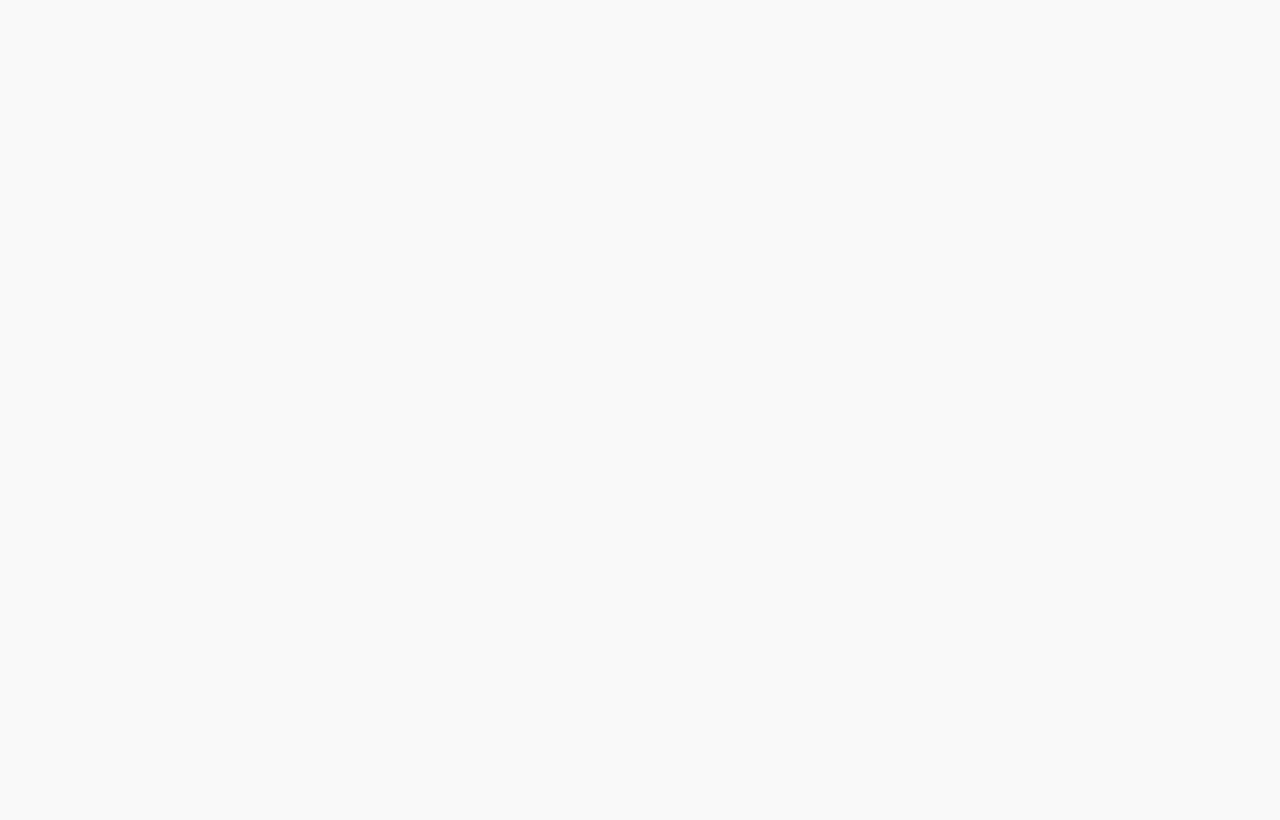
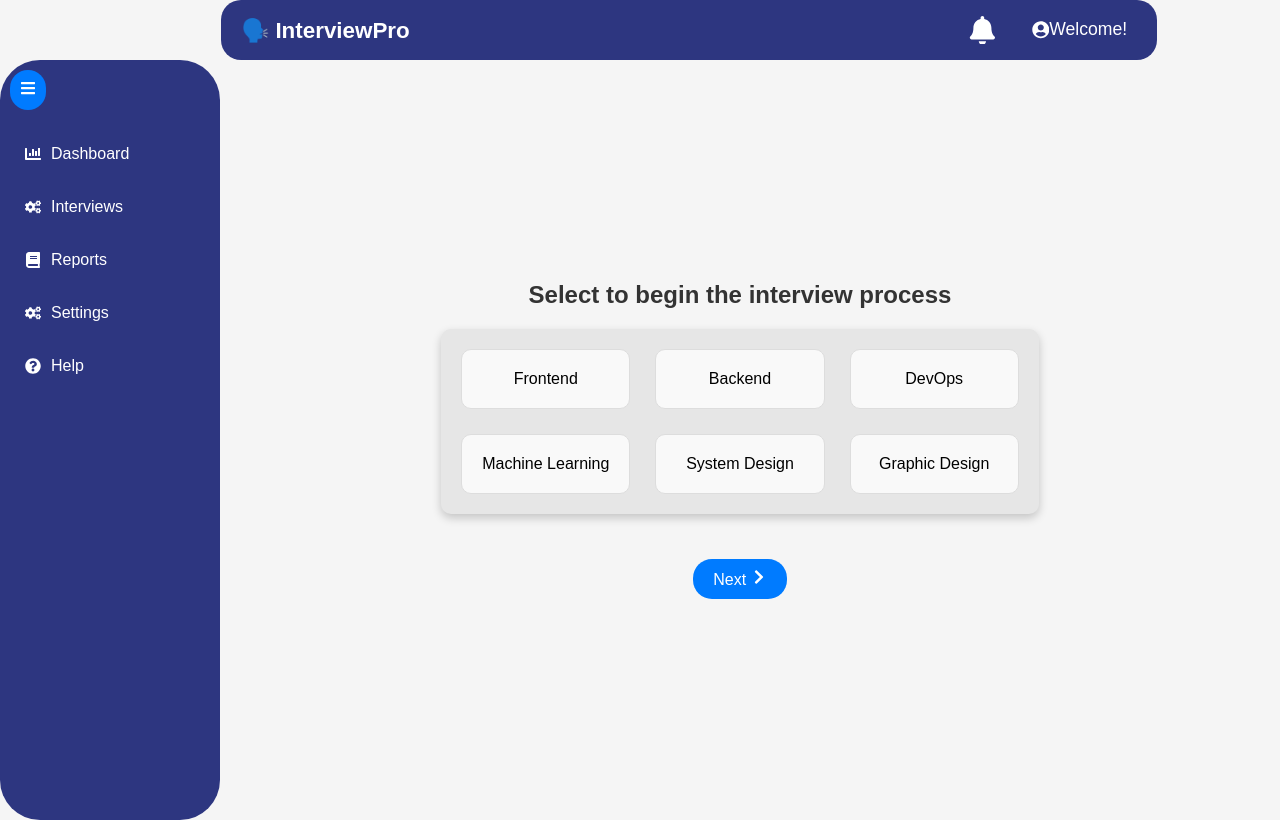
Before and after one commit to Krishchal/InterviewProAI, a React (Vite) app in the folder interviewPro/: page /dashboard in a window 1280 px wide. Before the commit this address had no page. Built offline with nearby package versions, Linux system fonts and the light colour scheme.

Commit message:
dashboard-auth-integrated commit

```diff
--- a/interviewPro/package.json
+++ b/interviewPro/package.json
@@ -12,6 +12,7 @@
   "dependencies": {
     "react": "^18.3.1",
     "react-dom": "^18.3.1",
+    "react-icons": "^5.3.0",
     "react-router-dom": "^6.28.0",
     "react-toastify": "^10.0.6"
   },
--- a/interviewPro/src/App.jsx
+++ b/interviewPro/src/App.jsx
@@ -5,6 +5,7 @@
 import Home from './pages/Home'
 import { useState } from 'react'
 import RefreshHandler from './RefreshHandler'
+import Dashboard from './pages/Dashboard'
 
 function App() {
 
@@ -21,7 +22,12 @@
 
         <Route path='/login' element={<Login/>}/>
         <Route path='/signup' element={<Signup/>}/>
+        <Route path='/dashboard' element={<Dashboard/>}/>  {/*just to test*/}
+
+
         <Route path='/home' element={ <PrivateRoute element={ <Home />}/> } />
+        <Route path='/dashboard' element={ <PrivateRoute element={ <Dashboard />}/> } />
+
       </Routes>
     </div>
   )
--- a/interviewPro/src/RefreshHandler.jsx
+++ b/interviewPro/src/RefreshHandler.jsx
@@ -1,5 +1,5 @@
 //once user logged in, even if the user change the route to other such as
-//login,signup then until the token is on local storage the user will be redirected to the homepage
+// login,signup then until the token is on local storage the user will be redirected to the homepage
 
 import { useEffect } from "react";
 import { useLocation, useNavigate } from "react-router-dom"
@@ -16,7 +16,7 @@
                 location.pathname === '/login' ||
                 location.pathname === './signup'
             ){
-                navigate('/home', {replace : false}) ;
+                navigate('/dashboard', {replace : false}) ;
             }
         }
     },[ location, navigate, setIsAuthenticated])
--- a/interviewPro/src/main.jsx
+++ b/interviewPro/src/main.jsx
@@ -2,6 +2,7 @@
 import { createRoot } from 'react-dom/client'
 import './index.css'
 import App from './App.jsx'
+
 import { BrowserRouter} from 'react-router-dom'
 import 'react-toastify/ReactToastify.css'
 
--- /dev/null
+++ b/interviewPro/src/pages/Dashboard.css
@@ -0,0 +1,218 @@
+/* Global Styles */
+body {
+  margin: 0;
+  font-family: 'Arial', sans-serif;
+  background-color: #f5f5f5; /* Background color */
+  height: 100vh; /* Ensure body takes full viewport height */
+  overflow: hidden; /* Prevent scrolling */
+}
+
+/* Navbar Styles */
+.navbar {
+  height: 60px;
+  width: 70%; /* Make the navbar span the full width */
+  display: flex;
+  justify-content: space-between;
+  align-items: center;
+  padding: 0 20px;
+  background-color: rgb(45, 54, 128); /* Updated color to match sidebar */
+  color: white;
+  position: fixed; /* Ensure navbar stays fixed at the top */
+  top: 0;
+  border-radius: 20px;
+
+  z-index: 2; /* Ensure it overlaps other components */
+}
+
+.logo {
+  font-size: 1.4em;
+  font-weight: bold;
+}
+
+.nav-right {
+  display: flex;
+  align-items: center;
+  gap: 15px;
+}
+
+.notification-btn,
+.profile-btn {
+  background: none;
+  border: none;
+  color: white;
+  cursor: pointer;
+  font-size: 1.8em;
+  display: flex;
+  align-items: center;
+}
+
+.profile-btn {
+  font-size: 1.1em;
+}
+
+/* Dropdown styles */
+.profile {
+  position: relative;
+}
+
+
+
+.dropdown {
+  position: absolute;
+  top: 50px;
+  right: 0;
+  background-color: white;
+  color: black;
+  border: 1px solid #ddd;
+  border-radius: 8px;
+  padding: 10px;
+  width: 150px;
+  box-shadow: 0 4px 8px rgba(0, 0, 0, 0.1);
+  z-index: 10;
+}
+
+.dropdown a {
+  display: block;
+  padding: 8px 10px;
+  text-decoration: none;
+  color: black;
+  border-radius: 5px;
+}
+
+.dropdown a:hover {
+  background-color: #ddd;
+}
+
+/* Sidebar Styles */
+.sidebar {
+  position: fixed;
+  top: 60px; /* Start the sidebar below the navbar */
+  left: 0;
+  height: calc(100vh - 60px); /* Adjust height to account for navbar */
+  width: 200px;
+  background-color: rgb(45, 54, 128); /* Updated color */
+  color: white;
+  padding: 10px;
+  transition: width 0.3s ease;
+  z-index: 1; /* Ensure it stays behind the navbar */
+  border-radius: 40px;
+}
+
+.sidebar.minimized {
+  width: 60px;
+}
+
+.sidebar ul {
+  list-style: none;
+  padding: 0;
+  margin: 20px 0;
+}
+
+.sidebar ul li {
+  padding: 15px;
+  margin: 5px 0;
+  cursor: pointer;
+  border-radius: 10px;
+  transition: background-color 0.3s ease;
+}
+
+.sidebar ul li:hover {
+  background-color: #c1c7ce45;
+}
+
+.sidebar ul li a {
+  text-decoration: none;
+  color: white;
+  display: flex;
+  align-items: center;
+  gap: 10px;
+}
+
+/* Main Content Styles */
+.main-content {
+  margin-left: 200px;
+  margin-top: 60px; /* Adjust content placement to account for navbar */
+  padding: 20px;
+  height: calc(100vh - 60px); /* Full height of viewport minus navbar */
+  display: flex;
+  flex-direction: column;
+  align-items: center;
+  justify-content: center; /* Center content both vertically and horizontally */
+  transition: margin-left 0.3s ease;
+}
+
+.main-content.expanded {
+  margin-left: 60px;
+}
+
+/* Header above menu container */
+.header-text {
+  font-size: 1.5em;
+  margin-bottom: 20px;
+  color: #333;
+}
+
+/* Centered Menu Container */
+.menu-container {
+  display: flex;
+  flex-direction: column;
+  align-items: center;
+  justify-content: center;
+  gap: 25px;
+}
+
+.menu-grid {
+  display: grid;
+  grid-template-columns: repeat(3, 1fr);
+  gap: 25px;
+  padding: 20px;
+  background-color: #e6e6e6; /* Slightly darker than background */
+  box-shadow: 0 4px 10px rgba(0, 0, 0, 0.2); /* Subtle shadow effect */
+  border-radius: 10px;
+}
+
+.menu-item {
+  padding: 20px;
+  text-align: center;
+  background-color: #f9f9f9;
+  border: 1px solid #ddd;
+  border-radius: 10px;
+  cursor: pointer;
+  transition: background-color 0.3s ease, transform 0.3s ease;
+  position: relative;
+}
+
+.menu-item:hover {
+  background-color: #007bff;
+  color: white;
+  transform: translateY(-5px);
+}
+
+.menu-item.selected {
+  background-color: #28a745;
+  color: white;
+}
+
+.menu-item .tick {
+  position: absolute;
+  top: 10px;
+  right: 10px;
+  font-size: 1.2em;
+}
+
+/* Next Button */
+.next-button {
+  display: block;
+  margin-top: 20px;
+  padding: 10px 20px;
+  background-color: #007bff;
+  color: white;
+  text-decoration: none;
+  border-radius: 19px;
+  transition: background-color 0.3s ease;
+  text-align: center;
+}
+
+.next-button:hover {
+  background-color: #0056b3;
+}
--- /dev/null
+++ b/interviewPro/src/pages/Dashboard.jsx
@@ -0,0 +1,128 @@
+import  { useState, useEffect } from "react";
+import { FaUserCircle, FaBell, FaBars, FaChevronRight, FaCheck, FaChartBar, FaCogs, FaBook, FaQuestionCircle } from "react-icons/fa";
+import { Link, useNavigate } from "react-router-dom"; // Import Link from react-router-dom
+import "./Dashboard.css";
+import { handleError, handleSuccess } from "../utils";
+import { ToastContainer } from "react-toastify";
+
+const Dashboard = () => {
+  const [sidebarMinimized, setSidebarMinimized] = useState(false);
+  const [selectedMenu, setSelectedMenu] = useState(null); // Stores the selected value
+  const [dropdownVisible, setDropdownVisible] = useState(false);
+
+  const [loggedInUser, setLoggedInUser] = useState('');
+  const navigate = useNavigate();
+
+  useEffect(() => {
+    setLoggedInUser(localStorage.getItem('loggedInUser'));
+  }, [])
+
+  const handleLogout = (e)=>{
+    localStorage.removeItem('token');
+    localStorage.removeItem('loggedInUser');
+    handleSuccess("you are loggedout");
+    setTimeout(()=>{
+      navigate('/login');
+    },1000)
+
+  }
+
+  const menus = ["Frontend", "Backend", "DevOps", "Machine Learning", "System Design", "Graphic Design"];
+
+  const handleMenuClick = (menu) => {
+    setSelectedMenu(menu); // Store the selected value as a string
+  };
+
+  const toggleSidebar = () => {
+    setSidebarMinimized(!sidebarMinimized);
+  };
+
+  return (
+    <div className="dashboard">
+      {/* Navbar */}
+      <nav className="navbar">
+        <div className="logo">
+          <span role="img" aria-label="logo">
+          🗣️
+          </span>{" "}
+          InterviewPro
+        </div>
+        <div className="nav-right">
+          <button className="notification-btn">
+            <FaBell />
+          </button>
+          <div className="profile">
+            <button className="profile-btn" onClick={() => setDropdownVisible(!dropdownVisible)}>
+              <FaUserCircle /> Welcome! {loggedInUser}
+            </button>
+            {dropdownVisible && (
+              <div className="dropdown">
+                <Link to="/profile">Profile</Link>
+                <Link to="/logout" onClick={handleLogout}>Logout</Link>
+              </div>
+            )}
+          </div>
+        </div>
+      </nav>
+      {/* Sidebar */}
+      <aside className={`sidebar ${sidebarMinimized ? "minimized" : ""}`}>
+        <button className="sidebar-toggle" onClick={toggleSidebar}>
+          <FaBars />
+        </button>
+        <ul>
+          <li>
+            <Link to="/dashboard">
+              <FaChartBar /> {!sidebarMinimized && "Dashboard"}
+            </Link>
+          </li>
+          <li>
+            <Link to="/interviews">
+              <FaCogs /> {!sidebarMinimized && "Interviews"}
+            </Link>
+          </li>
+          <li>
+            <Link to="/reports">
+              <FaBook /> {!sidebarMinimized && "Reports"}
+            </Link>
+          </li>
+          <li>
+            <Link to="/settings">
+              <FaCogs /> {!sidebarMinimized && "Settings"}
+            </Link>
+          </li>
+          <li>
+            <Link to="/help">
+              <FaQuestionCircle /> {!sidebarMinimized && "Help"}
+            </Link>
+          </li>
+        </ul>
+      </aside>
+
+      {/* Main Content */}
+      <main className={`main-content ${sidebarMinimized ? "expanded" : ""}`}>
+        <h2 className="header-text">Select to begin the interview process</h2>
+        <div className="menu-container">
+          <div className="menu-grid">
+            {menus.map((menu) => (
+              <div
+                key={menu}
+                className={`menu-item ${selectedMenu === menu ? "selected" : ""}`}
+                onClick={() => handleMenuClick(menu)}
+              >
+                {menu}
+                {selectedMenu === menu && <span className="tick"><FaCheck /></span> }
+                {console.log("selected menu:", selectedMenu)}
+              </div>
+            ))}
+          </div>
+          <Link to="/next" className="next-button">
+            Next <FaChevronRight />
+          </Link>
+        </div>
+      </main>
+      <ToastContainer />
+    </div>
+  );
+};
+
+export default Dashboard;
--- a/interviewPro/src/pages/Login.jsx
+++ b/interviewPro/src/pages/Login.jsx
@@ -42,7 +42,7 @@
                 localStorage.setItem('token', jwtToken);
                 localStorage.setItem('loggedInUser', name);
                 setTimeout(()=>{
-                    navigate('/home');
+                    navigate('/dashboard');
                 }, 1000)
             }else if(error){
                 const details = error?.details[0].message;
```
Also changed, not shown: interviewPro/src/pages/Signup.css (indentation only), 1 other file (tests, documents, lock files or other folders).
